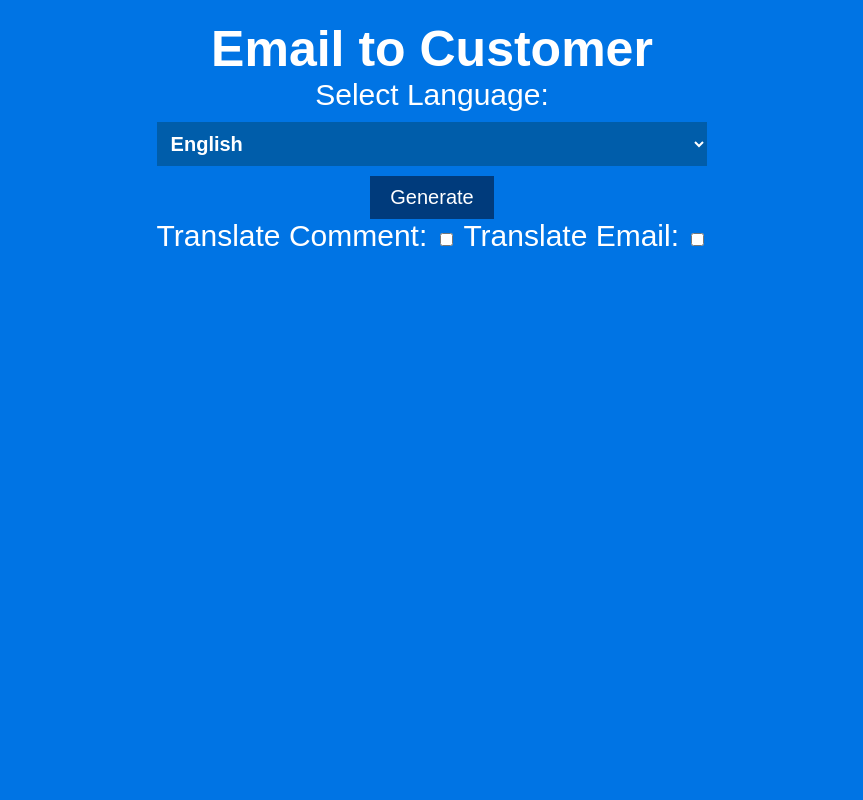
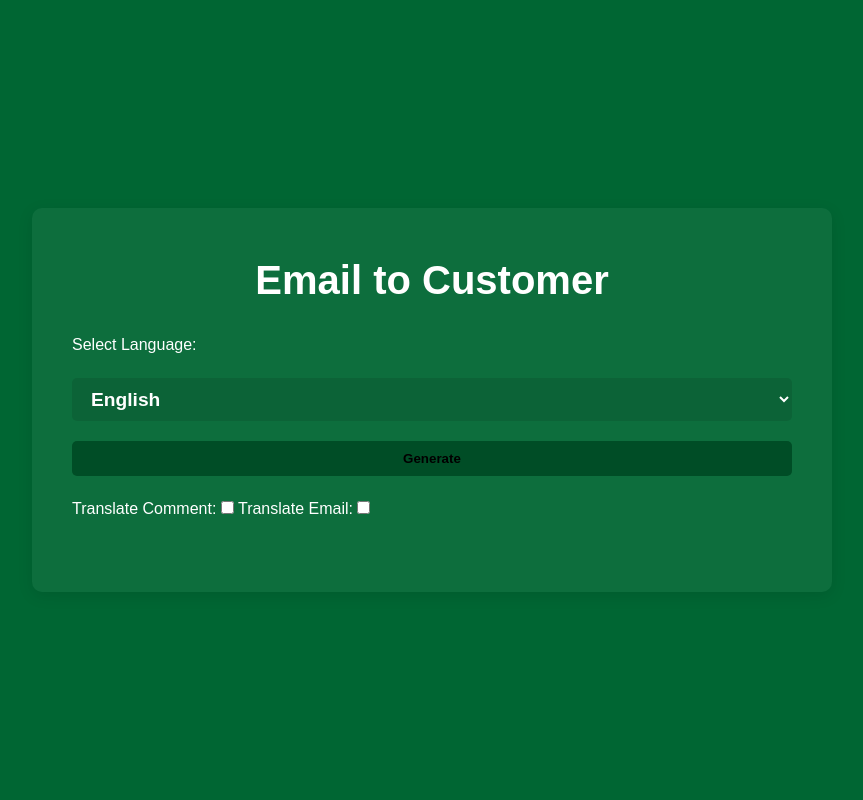
Before and after one commit to Julia-520/EmailToCustomer, a Flask app: page / in a window 1280 px wide. Shown: the whole page, without its empty margins (208-1071 px from the left). Run offline with Flask 3, Linux system fonts and the light colour scheme.

Commit message:
Updated app.py and styles.css

```diff
--- a/app.py
+++ b/app.py
@@ -1,11 +1,12 @@
 from flask import Flask, request, render_template
 import os
 import openai
+import utils
 
 app = Flask(__name__)
 
 # Set your OpenAI API key
-openai.api_key = os.getenv("OPENAI_API_KEY")
+openai.api_key  = utils.get_OpenAI_API_Key()
 
 # Define your delimiter
 delimiter = "####"
--- a/static/styles.css
+++ b/static/styles.css
@@ -1,112 +1,110 @@
-/* Set the background color for the entire page */
+/* Reset some default styles */
+* {
+    box-sizing: border-box;
+    margin: 0;
+    padding: 0;
+}
+
 body {
-    background-color: #0074e4; /* Blue color */
-    color: white; /* Text color */
-    font-family: Arial, sans-serif;
+    background-color: #006633; /* Dark Green */
+    color: #ffffff;
+    font-family: 'Arial', sans-serif;
     display: flex;
     flex-direction: column;
     align-items: center;
+    justify-content: center;
     height: 100vh;
-    margin: 0;
+    line-height: 1.6;
 }
 
-/* Style the form and result div */
+.container {
+    width: 80%;
+    max-width: 800px;
+    background: rgba(255, 255, 255, 0.05); /* Slight white tint for contrast */
+    border-radius: 10px;
+    padding: 40px;
+    box-shadow: 0 4px 15px rgba(0, 0, 0, 0.1); /* Subtle shadow for depth */
+}
+
+h1 {
+    font-size: 2.5rem;
+    margin-bottom: 20px;
+    text-align: center;
+}
+
 form {
     display: flex;
     flex-direction: column;
-    align-items: center;
-    font-size: 30px;
+    gap: 20px; /* Creates consistent spacing between form elements */
 }
 
-.container {
-    margin: 0 auto;
-    max-width: 800px;
-    padding: 20px;
+.language-select, .submit-button {
+    padding: 10px 15px;
+    border-radius: 5px;
+    border: none;
+    font-weight: bold;
+    transition: background-color 0.3s ease; /* Smooth transition for hover effects */
+}
+
+.language-select {
+    background-color: rgba(0, 0, 0, 0.1);
+    color: #ffffff;
+    font-size: 1.2rem;
+}
+
+.submit-button {
+    background-color: #004d26; /* Slightly darker green */
+    cursor: pointer;
+}
+
+.submit-button:hover {
+    background-color: #003319; /* Even darker green on hover */
 }
 
 .result-container {
-    margin-top: 20px;
-    display: flex;
-    flex-direction: column;
+    margin-top: 30px;
 }
 
-/* Style the result sections (comment and email) */
 .result-section {
     display: flex;
-    background-color: #005daa; /* Darker blue for sections */
-    border: 1px solid #003b7c; /* Darker blue border */
-    margin-bottom: 20px;
+    margin-top: 20px;
+    border-radius: 5px;
+    overflow: hidden; /* Ensures child elements don't spill out of the rounded corners */
+    box-shadow: 0 2px 10px rgba(0, 0, 0, 0.1);
 }
 
-.left-section,
-.right-section {
+.left-section, .right-section {
+    padding: 20px;
     flex: 1;
-    padding: 10px;
 }
 
 .left-section {
-    background-color: #005daa; /* Darker blue for left section */
+    background-color: #004d26; /* Slightly darker green */
 }
 
 .right-section {
-    background-color: #0074e4; /* Blue color for right section */
+    background-color: rgba(0, 0, 0, 0.1); /* Slight dark tint for contrast */
 }
 
 .result-section h2 {
-    margin: 10px 0;
+    font-size: 1.5rem;
+    margin-bottom: 10px;
 }
 
 .result-section p {
-    margin: 15px 0;
-}
-
-/* Style the language selection dropdown */
-.language-select {
-    font-size: 20px; /* Adjust the font size as needed */
-    width: 100%; /* Adjust the width as needed */
-    padding: 10px;
-    margin-top: 10px;
-    background-color: #005daa; /* Darker blue for dropdown */
-    border: none; /* Remove border */
-    color: white; /* Text color */
-    font-weight: bolder;
-}
-
-/* Style the title */
-h1 {
-    font-size: 50px; /* Adjust the font size as needed */
-    margin: 0;
-    text-align: center;
-}
-
-/* Style the submit button */
-.submit-button {
-    background-color: #003b7c; /* Darker blue for button */
-    color: white; /* Text color */
-    border: none; /* Remove button border */
-    padding: 10px 20px; /* Adjust padding as needed */
-    font-size: 20px; /* Adjust font size as needed */
-    cursor: pointer;
     margin-top: 10px;
 }
 
-/* Style the submit button on hover */
-.submit-button:hover {
-    background-color: #005daa; /* Lighter blue on hover */
+.translate-button {
+    padding: 5px 10px;
+    background-color: #004d26; /* Slightly darker green */
+    border: none;
+    border-radius: 5px;
+    color: #ffffff;
+    cursor: pointer;
+    transition: background-color 0.3s ease;
 }
 
-/* Style the translation button */
-.translate-button {
-    background-color: #003b7c; /* Darker blue for button */
-    color: white; /* Text color */
-    border: none; /* Remove button border */
-    padding: 5px 10px; /* Adjust padding as needed */
-    font-size: 16px; /* Adjust font size as needed */
-    cursor: pointer;
-    margin-top: 5px;
+.translate-button:hover {
+    background-color: #003319; /* Even darker green on hover */
 }
-
-/* Style the translation button on hover */
-.translate-button:hover {
-    background-color: #005daa; /* Lighter blue on hover */
-}
```
